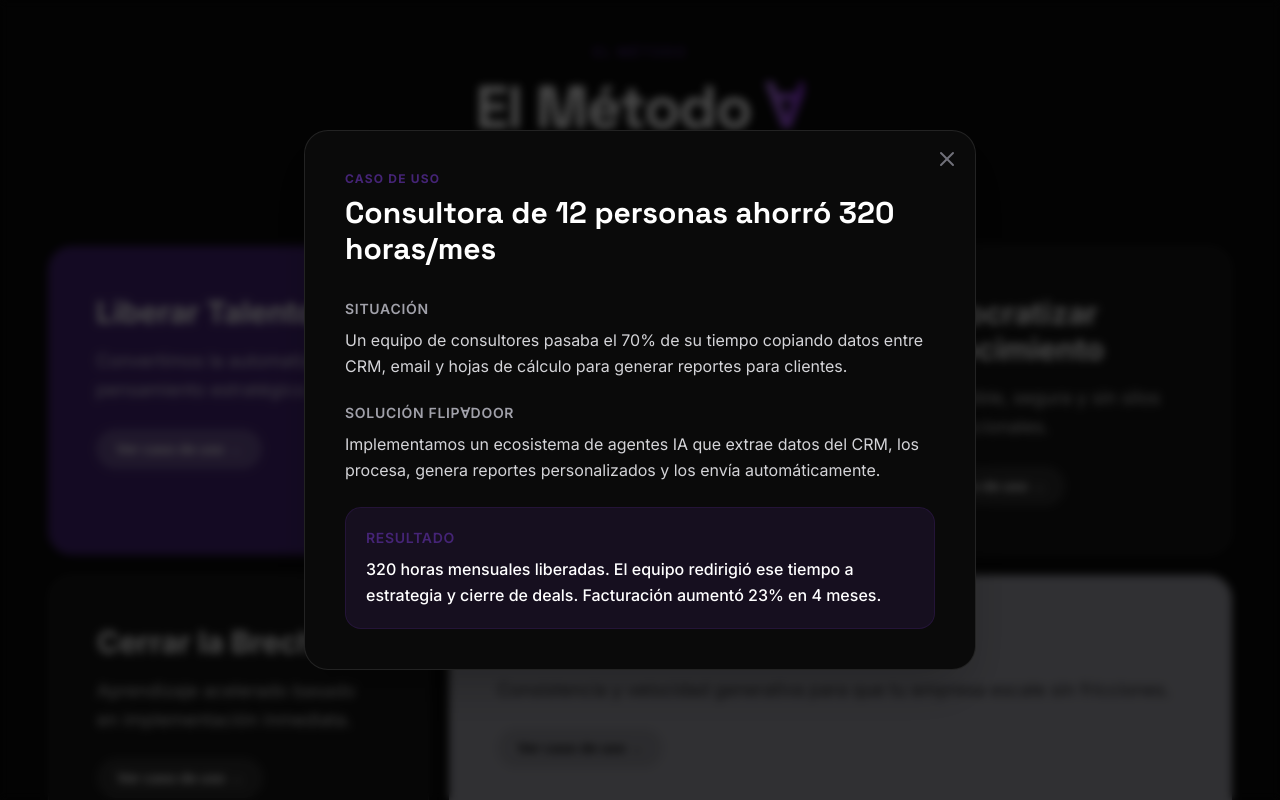
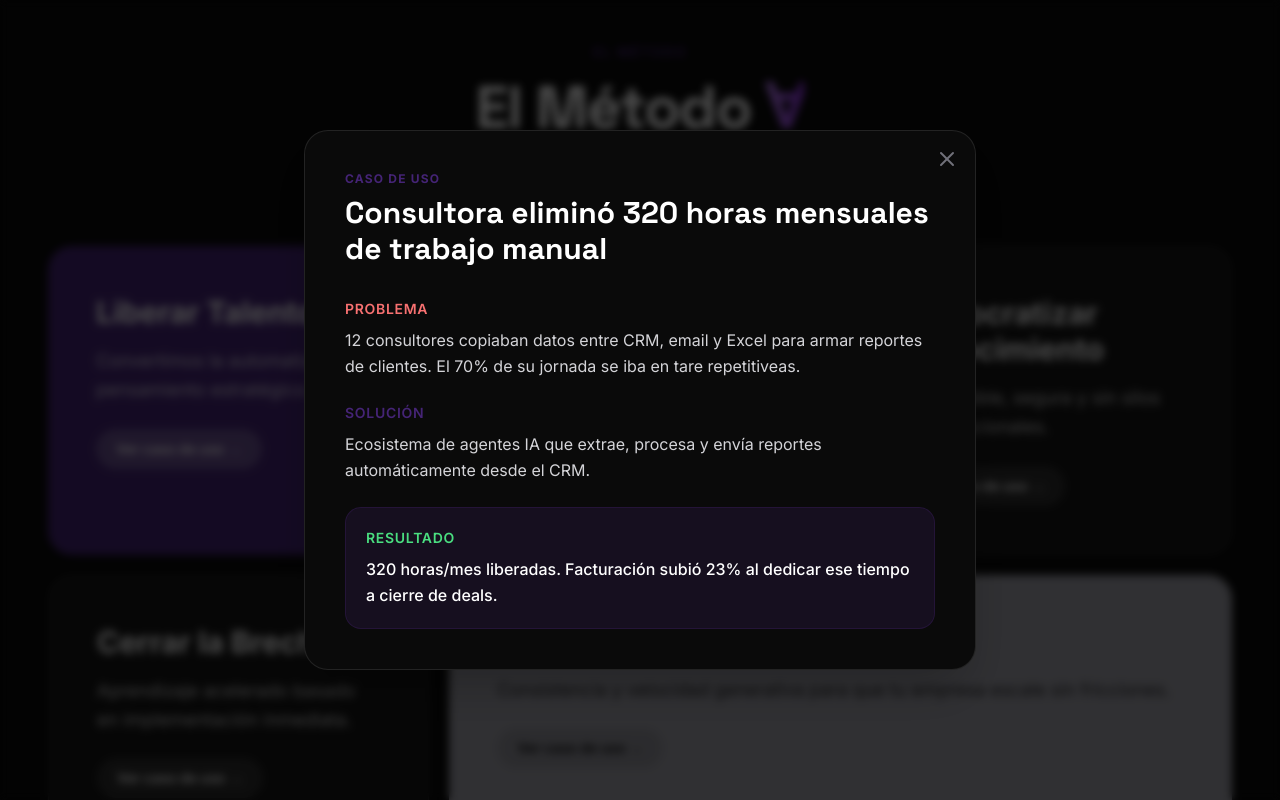
Before and after one commit to Jmimo815/flipador-web, a Next.js app: page / in a window 1280 px wide. Both pictures are taken after a click on the element 439 px from the left and 2300 px from the top of the page. Shown: the part 1900-2700 px from the top of the page. Built offline with nearby package versions, Linux system fonts and the light colour scheme.

Commit message:
feat: simpler, sharper case studies with problem/solution/result structure

```diff
--- a/components/sections/SolutionSection.tsx
+++ b/components/sections/SolutionSection.tsx
@@ -10,10 +10,10 @@ const pillars = [
     wide: true,
     variant: 'purple',
     caseStudy: {
-      title: 'Consultora de 12 personas ahorró 320 horas/mes',
-      scenario: 'Un equipo de consultores pasaba el 70% de su tiempo copiando datos entre CRM, email y hojas de cálculo para generar reportes para clientes.',
-      solution: 'Implementamos un ecosistema de agentes IA que extrae datos del CRM, los procesa, genera reportes personalizados y los envía automáticamente.',
-      result: '320 horas mensuales liberadas. El equipo redirigió ese tiempo a estrategia y cierre de deals. Facturación aumentó 23% en 4 meses.',
+      title: 'Consultora eliminó 320 horas mensuales de trabajo manual',
+      problem: '12 consultores copiaban datos entre CRM, email y Excel para armar reportes de clientes. El 70% de su jornada se iba en tare repetitiveas.',
+      solution: 'Ecosistema de agentes IA que extrae, procesa y envía reportes automáticamente desde el CRM.',
+      result: '320 horas/mes liberadas. Facturación subió 23% al dedicar ese tiempo a cierre de deals.',
     },
   },
   {
@@ -22,10 +22,10 @@ const pillars = [
     wide: false,
     variant: 'dark',
     caseStudy: {
-      title: 'Base de conocimiento que responde en segundos',
-      scenario: 'Una empresa con 200+ empleados tenía manuales, procedimientos y normativas dispersos en 15 herramientas diferentes. Cada consulta interna demoraba horas.',
-      solution: 'Desplegamos un sistema RAG (Retrieval-Augmented Generation) con acceso a toda la documentación interna, protegido y sin depender de APIs externas.',
-      result: 'Tiempo de respuesta de horas a segundos. 94% de consultas resueltas sin intervención humana. Cero fuga de datos.',
+      title: '200 empleados encontraban respuestas en segundos, no horas',
+      problem: 'Manuales y normas dispersos en 15 plataformas. Cada consulta interna tardaba horas en resolverse.',
+      solution: 'Sistema RAG con acceso a toda la documentación interna. Sin APIs externas. Datos dentro de la empresa.',
+      result: '94% de consultas resueltas al instante sin intervención humana. Cero fuga de información.',
     },
   },
   {
@@ -34,10 +34,10 @@ const pillars = [
     wide: false,
     variant: 'dark',
     caseStudy: {
-      title: 'De 0 a operativo en 2 semanas',
-      scenario: 'Un equipo de 8 personas sin experiencia en IA necesitaba integrar automatización en su flujo de atención al cliente.',
-      solution: 'Taller intensivo de 5 días + 9 días de acompañamiento implementando soluciones reales sobre sus propios procesos. Cero teoría abstracta.',
-      result: 'En 14 días el equipo operaba 3 agentes IA autónomos. Redujeron tiempo de respuesta al cliente de 4 horas a 12 minutos.',
+      title: 'Equipo sin experiencia en IA, operativo en 14 días',
+      problem: '8 personas necesitaban automatizar atención al cliente. Ninguna había usado IA. Capacitación tradicional tomaría meses.',
+      solution: '5 días de taller + 9 días de acompañamiento implementando sobre sus procesos reales. Cero teoría suelta.',
+      result: '3 agentes IA funcionando. Tiempo de respuesta al cliente: de 4 horas a 12 minutos.',
     },
   },
   {
@@ -46,10 +46,10 @@ const pillars = [
     wide: true,
     variant: 'grey',
     caseStudy: {
-      title: 'De 10 a 200 piezas de contenido sin contratar',
-      scenario: 'Una agencia de marketing producía 10 piezas de contenido mensuales con un equipo de 3 personas. Escalar significaba triplicar la nómina.',
-      solution: 'Diseñamos flujos autónomos con IA que generan borradores, editan, adaptan formatos y programan publicación. El equipo humano supervisa y decide.',
-      result: '200+ piezas mensuales con el mismo equipo. Costo por pieza reducido 85%. Calidad consistente sin burnout.',
+      title: 'Agencia multiplicó su producción 20x con el mismo equipo',
+      problem: '3 personas producían 10 piezas de contenido al mes. Escalar implicaba contratar más gente.',
+      solution: 'Flujos autónomos que generan borradores, editan, adaptan formatos y programan publicación. El humano supervisa y decide.',
+      result: '200+ piezas/mes. Costo por pieza bajó 85%. Sin contratar a nadie.',
     },
   },
 ];
@@ -128,15 +128,15 @@ export default function SolutionSection() {
 
             <div className="space-y-6">
               <div>
-                <h4 className="text-sm font-semibold text-zinc-400 uppercase tracking-wider mb-2">Situación</h4>
-                <p className="text-zinc-300 leading-relaxed">{pillars[activeCase].caseStudy.scenario}</p>
+                <h4 className="text-sm font-semibold text-red-400 uppercase tracking-wider mb-2">Problema</h4>
+                <p className="text-zinc-300 leading-relaxed">{pillars[activeCase].caseStudy.problem}</p>
               </div>
               <div>
-                <h4 className="text-sm font-semibold text-zinc-400 uppercase tracking-wider mb-2">Solución FLIP∀DOOR</h4>
+                <h4 className="text-sm font-semibold text-brand-purple uppercase tracking-wider mb-2">Solución</h4>
                 <p className="text-zinc-300 leading-relaxed">{pillars[activeCase].caseStudy.solution}</p>
               </div>
               <div className="bg-brand-purple/20 border border-brand-purple/30 rounded-2xl p-5">
-                <h4 className="text-sm font-semibold text-brand-purple uppercase tracking-wider mb-2">Resultado</h4>
+                <h4 className="text-sm font-semibold text-green-400 uppercase tracking-wider mb-2">Resultado</h4>
                 <p className="text-white leading-relaxed font-medium">{pillars[activeCase].caseStudy.result}</p>
               </div>
             </div>
```
